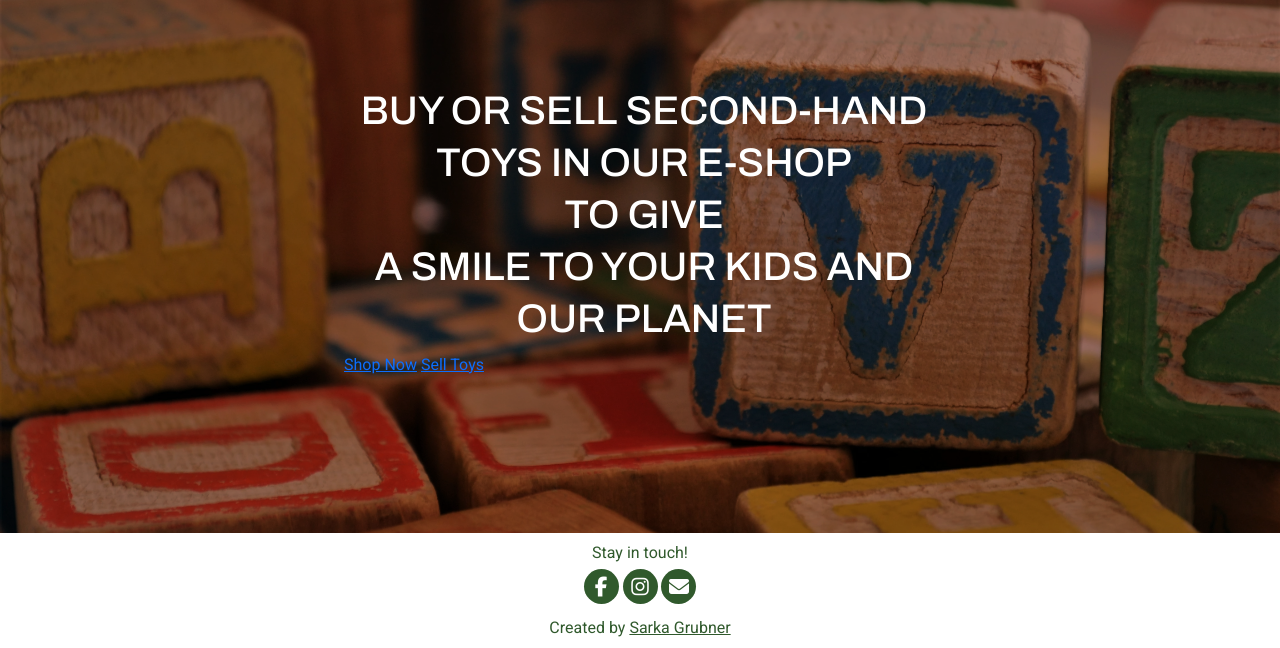
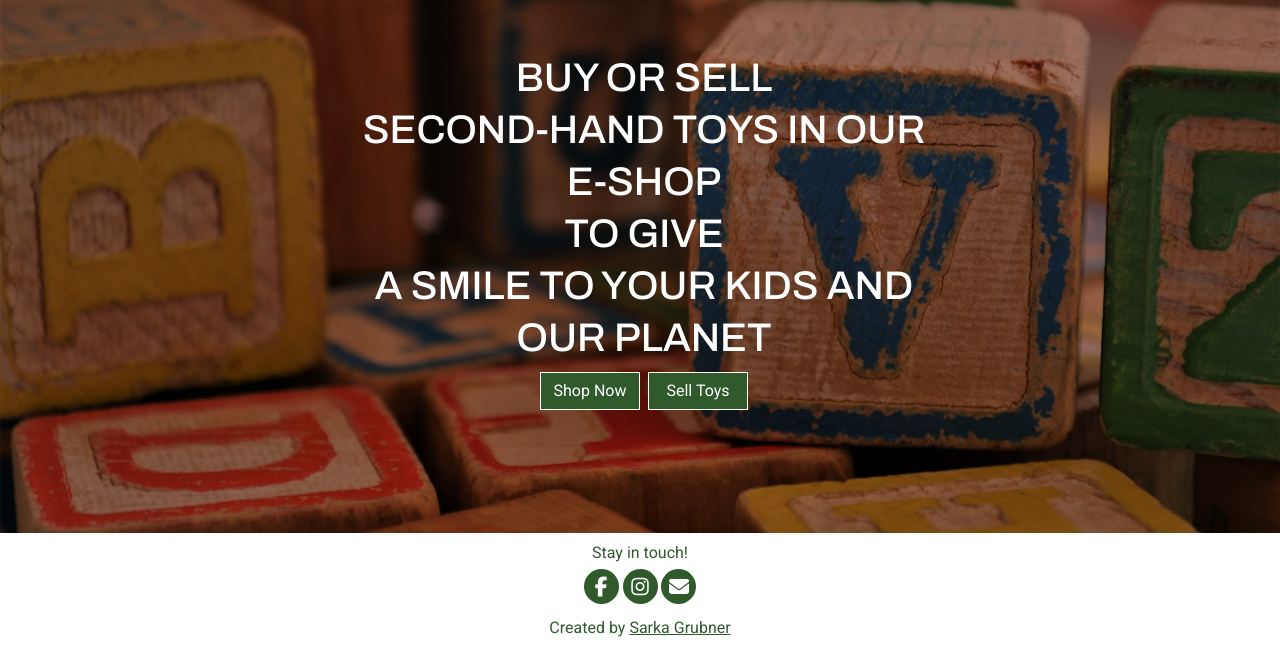
Before and after one commit to brodsa/loopitoy, a Django app: page / in a window 1280 px wide. Shown: the part 152-800 px from the top of the page. Run offline with Django 3.2, Linux system fonts and the light colour scheme; some libraries are stand-ins or nearby versions.

Commit message:
feat: finish landing page

```diff
--- a/home/templates/home/index.html
+++ b/home/templates/home/index.html
@@ -17,14 +17,14 @@
 
     <div class="home-wrapper">
         <h1 class="text-center">
-            BUY OR SELL SECOND-HAND TOYS IN OUR E-SHOP <br> TO GIVE <br> A SMILE TO YOUR KIDS AND <br> OUR PLANET
+            BUY OR SELL <br> SECOND-HAND TOYS IN OUR E-SHOP <br> TO GIVE <br> A SMILE TO YOUR KIDS AND <br> OUR PLANET
         </h1>
         <!-- <h2 class="text-center">
             GIVE THE SECOND CHANCE TO TOYS. CONTRIBUTE TO SUSTAINABLE PLAYING AND LIVING WITH US!
         </h2> -->
-        <div class="buttons">
-            <a href="">Shop Now</a>
-            <a href="">Sell Toys</a>
+        <div class="buttons d-flex flex-row justify-content-center gap-2">
+            <a class="btn btn-border btn-home" href="#">Shop Now</a>
+            <a class="btn btn-border btn-home" href="#">Sell Toys</a>
         </div>
 
     </div>
--- a/static/css/base.css
+++ b/static/css/base.css
@@ -156,13 +156,19 @@ footer{
     background-color: var(--primary-color);
     border-radius: var(--border-radius);
     border: solid var(--primary-color) 1px;
+    color: var(--white);
 }
 
-.btn:hover{
+.btn:hover,
+.btn:active{
     border-radius: var(--border-radius);
     background-color: var(--white);
     border: solid var(--primary-color) 1px;
     color: var(--primary-color);
+}
+
+.btn-border{
+    border-color: var(--white);
 }
 
 .icon {
@@ -221,18 +227,22 @@ footer{
 
 
 
- /* ***************** Home  ************** */
- .container{
+/* ***************** Home  ************** */
+.container{
     display: flex;
     flex-direction: row;
     justify-content: center;
     align-items: center;
- }
+}
 
- .home-wrapper{
+.home-wrapper{
     max-width: 600px;
     margin: 5rem 1rem 0 1.5rem;
- }
+}
+
+.btn-home{
+    width: 100px;
+}
 
 
 @media screen and  (min-width: 767px){
```
